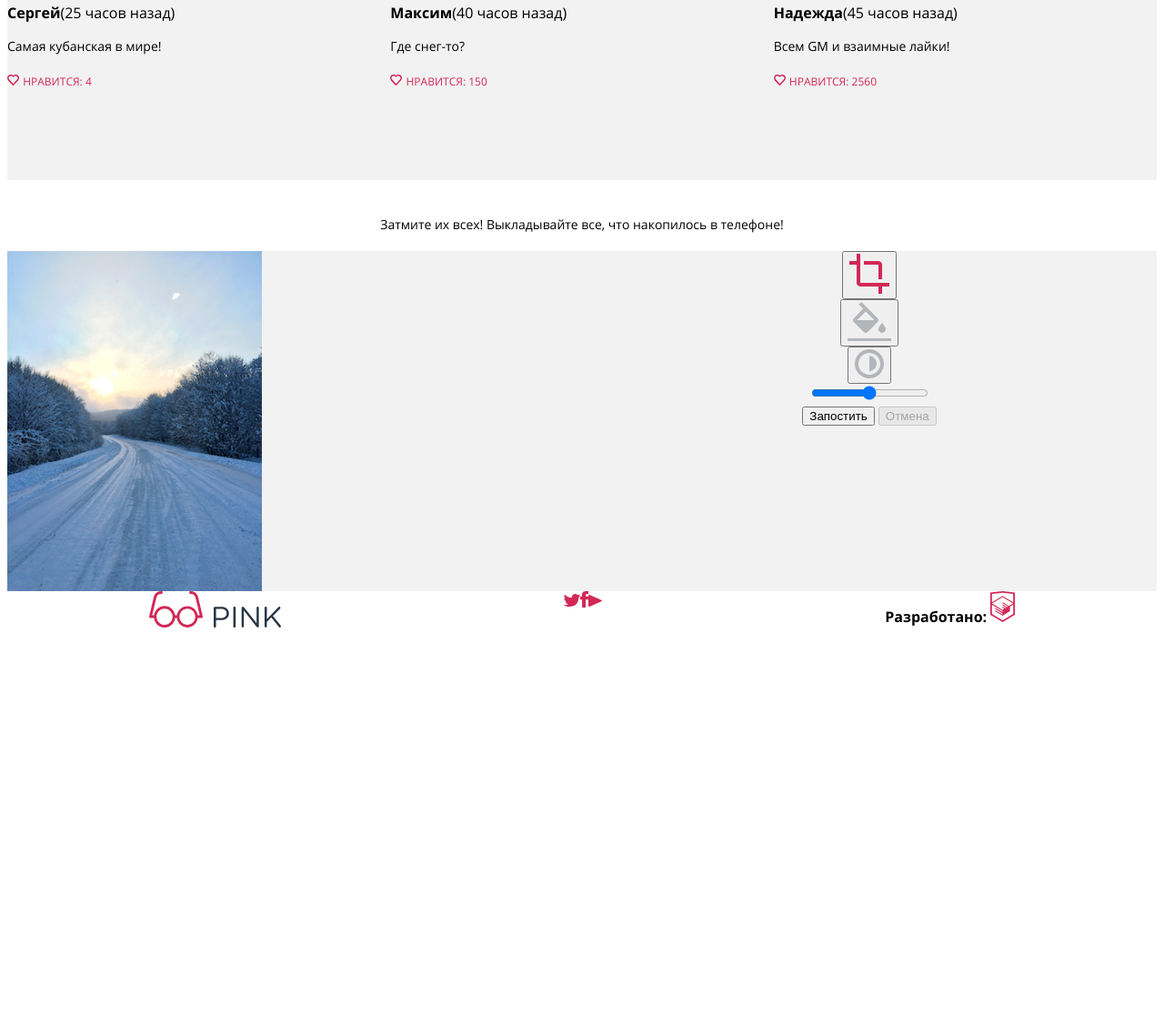
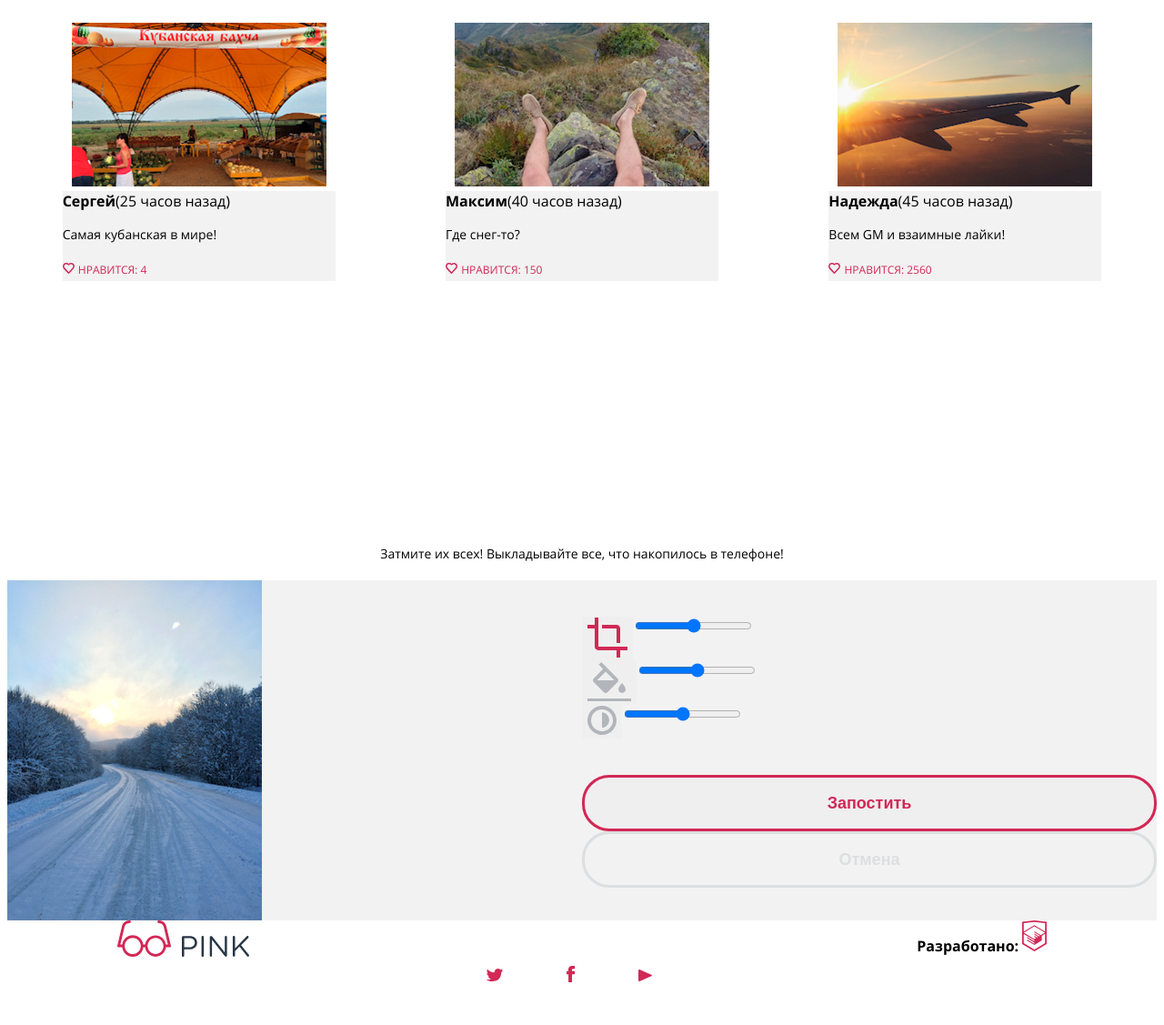
Before and after one commit to Ilia-Cherepkov/1598313-pink-22, a website: page source/catalog.html in a window 1280 px wide. Shown: the part 1673-2800 px from the top of the page at 91% size. Before the commit the page ends 2376 px from the top, so only its background shows below. Drawn offline with nearby package versions, Linux system fonts and the light colour scheme; files that its build step writes are made by us from their sources.

Commit message:
Декоративные элементы страницы каталога

```diff
--- a/source/catalog.html
+++ b/source/catalog.html
@@ -8,30 +8,30 @@
   </head>
   <body class="page__body">
     <header class="page-header">
-      <p class="page-header__logo">
+      <p class="page-header__logo page-header__logo--closed">
         <img src="img/logotype-mobile.svg" width="74" height="23" alt="Приложение «Пинк»">
       </p>
-      <nav class="main-nav">
+      <nav class="main-nav main-nav--closed main-nav--nojs">
         <button class="main-nav__toggle" type="button"><span class="visually-hidden">Открыть меню</span></button>
         <div class="main-nav__wrapper">
           <ul class="main-nav__list site-list">
             <li class="site-list__item">
-              <a href="index.html">
+              <a class="site-list__link" href="index.html">
                 Главная
               </a>
             </li>
             <li class="site-list__item">
-              <a href="catalog.html">
+              <a class="site-list__link" href="catalog.html">
                 Фотографии
               </a>
             </li>
             <li class="site-list__item">
-              <a href="form.html">
+              <a class="site-list__link" href="form.html">
                 Конкурс
               </a>
             </li>
             <li class="site-list__item">
-              <a href="#">
+              <a class="site-list__link" href="#">
                 HTML Academy
               </a>
             </li>
@@ -156,34 +156,39 @@
       </section>
       <section class="catalog__editor">
         <div class="catalog__editor-wrapper">
-          <img src="img/snow-foto.jpg" width="280" height="374" alt="Фото заснеженной дороги">
-          <form class="editor__list" action="https://echo.htmlacademy.ru/courses" method="post">
-            <div class="editor__item">
-              <button type="button"><svg width="44" height="44" viewBox="0 0 44 44" fill="none" xmlns="http://www.w3.org/2000/svg">
+          <img src="img/snow-foto.jpg" alt="Фото заснеженной дороги">
+          <form class="catalog__editor-list" action="https://echo.htmlacademy.ru/courses" method="post">
+            <div class="catalog__editor-flex">
+              <div class="catalog__editor-item">
+                <button class="catalog__editor-button" type="button"><svg width="44" height="44" viewBox="0 0 44 44" fill="none" xmlns="http://www.w3.org/2000/svg">
                 <path d="M32 28H36V12C36 10.9391 35.5786 9.92172 34.8284 9.17157C34.0783 8.42143 33.0609 8 32 8H16V12H32V28ZM12 32V0H8V8H0V12H8V32C8 33.0609 8.42143 34.0783 9.17157 34.8284C9.92172 35.5786 10.9391 36 12 36H32V44H36V36H44V32H12Z" fill="#D22856"/>
                 </svg></button>
+                <span class="catalog__range--tablet"><input type="range" min="0" max="100"></span>
               </div>
-            <div class="editor__item">
-              <button type="button"><svg width="48" height="43" viewBox="0 0 48 43" fill="none" xmlns="http://www.w3.org/2000/svg">
+              <div class="catalog__editor-item">
+                <button class="catalog__editor-button" type="button"><svg width="48" height="43" viewBox="0 0 48 43" fill="none" xmlns="http://www.w3.org/2000/svg">
                 <g opacity="0.3">
                 <path d="M33.12 17.88L15.24 0L12.41 2.83L17.17 7.59L6.88 17.88C6.3182 18.4425 6.00264 19.205 6.00264 20C6.00264 20.795 6.3182 21.5575 6.88 22.12L17.88 33.12C18.4425 33.6818 19.205 33.9974 20 33.9974C20.795 33.9974 21.5575 33.6818 22.12 33.12L33.12 22.12C33.6818 21.5575 33.9974 20.795 33.9974 20C33.9974 19.205 33.6818 18.4425 33.12 17.88ZM10.41 20L20 10.42L29.59 20H10.41ZM38 23C38 23 34 27.33 34 30C34 31.0609 34.4214 32.0783 35.1716 32.8284C35.9217 33.5786 36.9391 34 38 34C39.0609 34 40.0783 33.5786 40.8284 32.8284C41.5786 32.0783 42 31.0609 42 30C42 27.33 38 23 38 23Z" fill="#283645"/>
                 <path d="M48 40H0V43H48V40Z" fill="#283645"/>
                 </g>
                 </svg></button>
+                <span class="catalog__range--tablet"><input type="range" min="0" max="100"></span>
               </div>
-            <div class="editor__item">
-              <button type="button"><svg width="32" height="32" viewBox="0 0 32 32" fill="none" xmlns="http://www.w3.org/2000/svg">
+              <div class="catalog__editor-item">
+                <button class="catalog__editor-button" type="button"><svg width="32" height="32" viewBox="0 0 32 32" fill="none" xmlns="http://www.w3.org/2000/svg">
                 <g opacity="0.3">
                 <path d="M16 4C18.3734 4 20.6935 4.70379 22.6669 6.02236C24.6402 7.34094 26.1783 9.21509 27.0866 11.4078C27.9948 13.6005 28.2325 16.0133 27.7694 18.3411C27.3064 20.6689 26.1635 22.8071 24.4853 24.4853C22.8071 26.1635 20.6689 27.3064 18.3411 27.7694C16.0133 28.2324 13.6005 27.9948 11.4078 27.0866C9.21509 26.1783 7.34095 24.6402 6.02237 22.6668C4.70379 20.6935 4.00001 18.3734 4.00001 16C4.00001 12.8174 5.26429 9.76515 7.51473 7.51472C9.76516 5.26428 12.8174 4 16 4ZM16 0C12.8355 0 9.74207 0.938384 7.11088 2.69649C4.4797 4.45459 2.42894 6.95345 1.21793 9.87706C0.0069325 12.8007 -0.309921 16.0177 0.307443 19.1214C0.924806 22.2251 2.44866 25.0761 4.6863 27.3137C6.92394 29.5513 9.77487 31.0752 12.8786 31.6926C15.9823 32.3099 19.1993 31.9931 22.1229 30.7821C25.0466 29.5711 27.5454 27.5203 29.3035 24.8891C31.0616 22.2579 32 19.1645 32 16C32 11.7565 30.3143 7.68687 27.3137 4.68629C24.3131 1.68571 20.2435 0 16 0Z" fill="#283645"/>
                 <path d="M16 24.29C18.1536 24.1422 20.1708 23.1824 21.644 21.6046C23.1172 20.0268 23.9366 17.9486 23.9366 15.79C23.9366 13.6314 23.1172 11.5532 21.644 9.97538C20.1708 8.39759 18.1536 7.43782 16 7.29" fill="#283645"/>
                 </g>
                 </svg></button>
+                <span class="catalog__range--tablet"><input type="range" min="0" max="100"></span>
               </div>
-            <div class="editor__item">
+            </div>
+            <div class="catalog__range--mobile">
               <input type="range" min="0" max="100">
             </div>
-            <button>Запостить</button>
-            <button disabled>Отмена</button>
+            <button class="catalog__editor-send">Запостить</button>
+            <button class="catalog__editor-reset" disabled>Отмена</button>
           </form>
         </div>
       </section>
@@ -226,5 +231,6 @@
         </div>
       </div>
     </footer>
+    <script src="js/header.js"></script>
   </body>
 </html>
--- a/source/less/blocks/catalog.less
+++ b/source/less/blocks/catalog.less
@@ -12,13 +12,13 @@
   @media (min-width: @tablet-width) {
     display: grid;
     grid-template-columns: 1fr 1fr;
-    grid-template-rows: 550px 400px 400px 400px;
+    grid-template-rows: 630px 455px 455px 455px;
   }
 
   @media (min-width: @desktop-width) {
     display: grid;
     grid-template-columns: 1fr 1fr 1fr;
-    grid-template-rows: 550px 400px 400px;
+    grid-template-rows: 602px 555px 555px;
   }
 }
 
@@ -26,15 +26,20 @@
   font-size: 14px;
   font-weight: 400;
   line-height: 24px;
+  display: block;
 }
 
 .catalog__item {
-  background-color: @basic-grey;
+  /*background-color: @basic-grey;*/
   margin-bottom: 20px;
   min-width: 280px;
 
   @media (min-width: @tablet-width) {
     min-width: 280px;
+  }
+
+  @media (min-width: @desktop-width) {
+    padding-bottom: 50px;
   }
 }
 
@@ -43,7 +48,14 @@
 }
 
 .catalog__description {
+  width: 280px;
   text-align: left;
+  background-color: @basic-grey;
+  margin: 0 auto;
+
+  @media (min-width: @tablet-width) {
+    width: 300px;
+  }
 }
 
 .catalog__quantity {
@@ -82,3 +94,66 @@
     grid-row-end: 2;
   }
 }
+
+.catalog__editor-list {
+  display: flex;
+  flex-direction: column;
+}
+
+.catalog__editor-item {
+  @media (min-width: @tablet-width) {
+    display: flex;
+  }
+}
+
+.catalog__editor-flex {
+  display: flex;
+  justify-content: center;
+  padding-top: 40px;
+  padding-bottom: 40px;
+
+  @media (min-width: @tablet-width) {
+    flex-direction: column;
+  }
+}
+
+.catalog__editor-button {
+  border: none;
+}
+
+.catalog__range--tablet {
+  display: none;
+
+  @media (min-width: @tablet-width) {
+    display: block;
+  }
+}
+
+.catalog__range--mobile {
+  @media (min-width: @tablet-width) {
+    display: none;
+  }
+}
+
+.catalog__editor-send {
+  font-size: 18px;
+  line-height: 18px;
+  font-weight: 700;
+  color: @basic-pink;
+  border: 3px solid @basic-pink;
+  box-sizing: border-box;
+  border-radius: 30px;
+  padding: 19px 90px;
+}
+
+.catalog__editor-reset {
+  font-size: 18px;
+  line-height: 18px;
+  font-weight: 700;
+  color: @dark-blue;
+  opacity: 0.1;
+  border: 3px solid @dark-blue;
+  box-sizing: border-box;
+  border-radius: 30px;
+  padding: 19px 90px;
+}
--- a/source/less/blocks/page-footer.less
+++ b/source/less/blocks/page-footer.less
@@ -12,5 +12,14 @@
   margin: 0;
   padding: 0;
   display: flex;
+  flex-wrap: wrap;
   justify-content: center;
+  align-content: space-around;
 }
+
+.social__item {
+  padding-top: 50px;
+  padding-left: 20px;
+  padding-right: 50px;
+  padding-bottom: 60px;
+}
```
Lines whose indentation alone changed are shown as unchanged.
